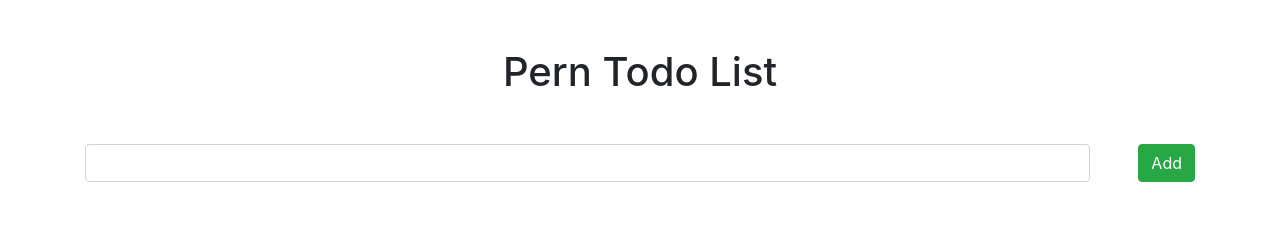
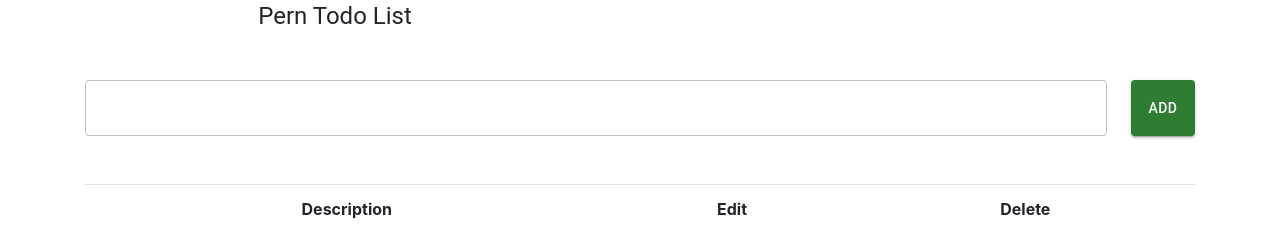
Before and after one commit to Nimi-NimiX/perntodo-malith, a React (Create React App) app in the folder client/: page / in a window 1280 px wide. Shown: the top 228 px of the page. Built offline with nearby package versions, Linux system fonts and the light colour scheme; no server answers.

Commit message:
added  MUI components to the Input Todo component

```diff
--- a/client/src/components/InputTodo.js
+++ b/client/src/components/InputTodo.js
@@ -1,4 +1,7 @@
 import React, { Fragment, useState } from "react";
+import Typography from "@mui/material/Typography";
+import { Box, TextField, Stack, Button } from "@mui/material";
+
 //function
 const InputTodo = () => {
   const [description, setdescription] = useState("");
@@ -19,17 +22,28 @@ const InputTodo = () => {
   };
   return (
     <Fragment>
-      <h1 className="text-center mt-5">Pern Todo List</h1>
+      <Box sx={{ width: "100%", maxWidth: 500 }}>
+        <Typography variant="h5" gutterBottom sx={{ textAlign: "center" }}>
+          Pern Todo List
+        </Typography>
+      </Box>
       <form className="d-flex mt-5" onSubmit={onSubmitForm}>
-        <input
+        <TextField
           type="text"
           className="form-control"
           value={description}
           onChange={(event) => {
             setdescription(event.target.value);
           }}
-        ></input>
-        <button className="btn btn-success ml-5">Add</button>
+        ></TextField>
+        <Button
+          variant="contained"
+          color="success"
+          type="submit"
+          sx={{ marginLeft: 3 }}
+        >
+          Add
+        </Button>
       </form>
     </Fragment>
   );
```
